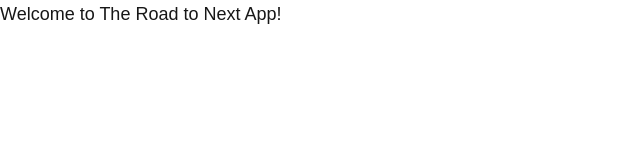
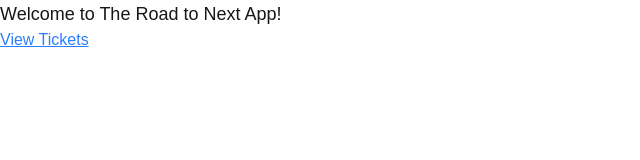
Before and after one commit to robinofskii/the-road-to-next-app, a Next.js app: page / in a window 1280 px wide. Shown: the top 160 px of the page, without its empty margins (0-640 px from the left). Built offline with nearby package versions, Linux system fonts and the light colour scheme.

Commit message:
feat: enhance HomePage with ticket link

```diff
--- a/src/app/page.tsx
+++ b/src/app/page.tsx
@@ -1,5 +1,14 @@
+import Link from "next/link";
+
 const HomePage = () => {
-  return <h2 className="text-lg">Welcome to The Road to Next App!</h2>;
+  return (
+    <>
+      <h2 className="text-lg">Welcome to The Road to Next App!</h2>
+      <Link href="/tickets" className="text-blue-500 underline">
+        View Tickets
+      </Link>
+    </>
+  );
 };
 
 export default HomePage;
```
